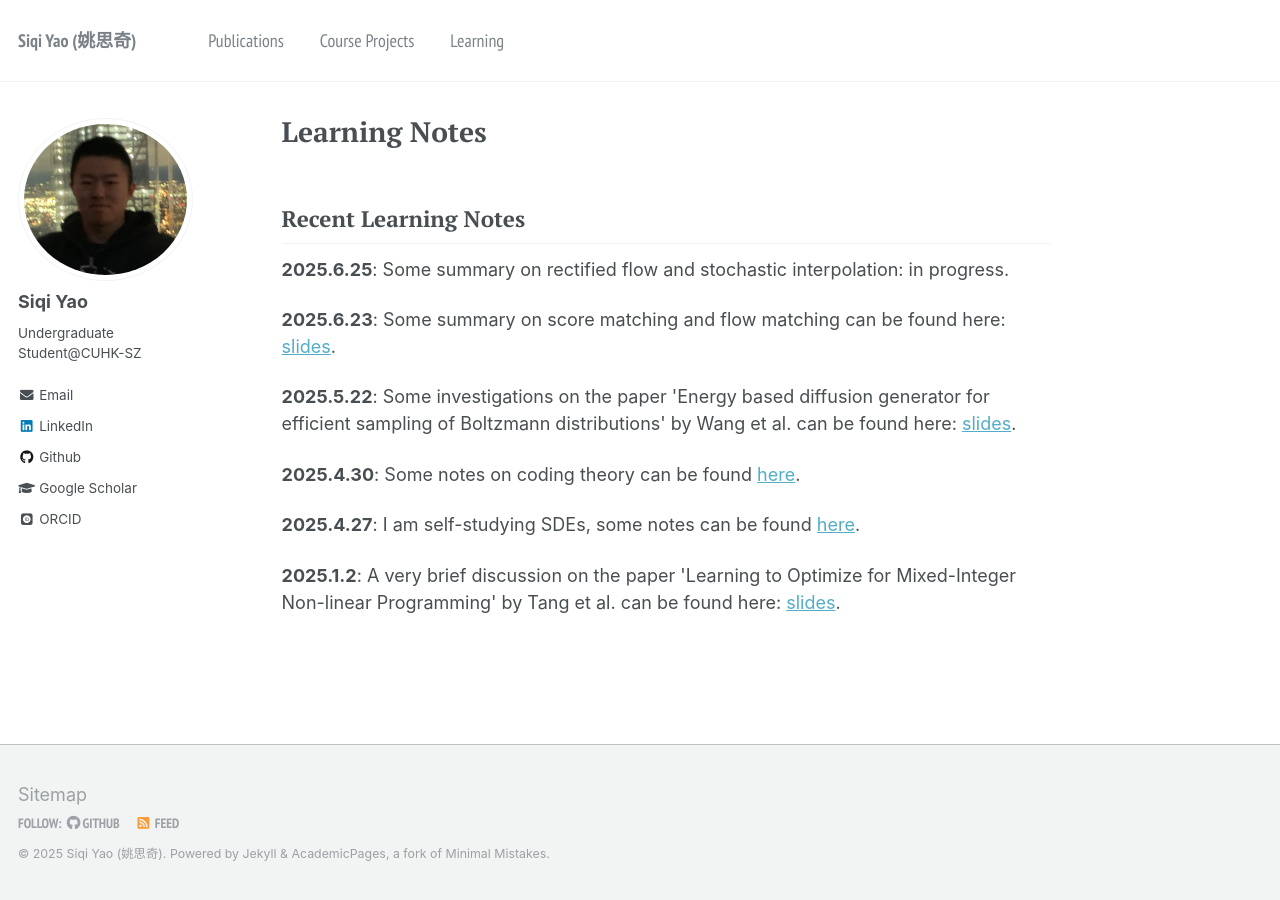
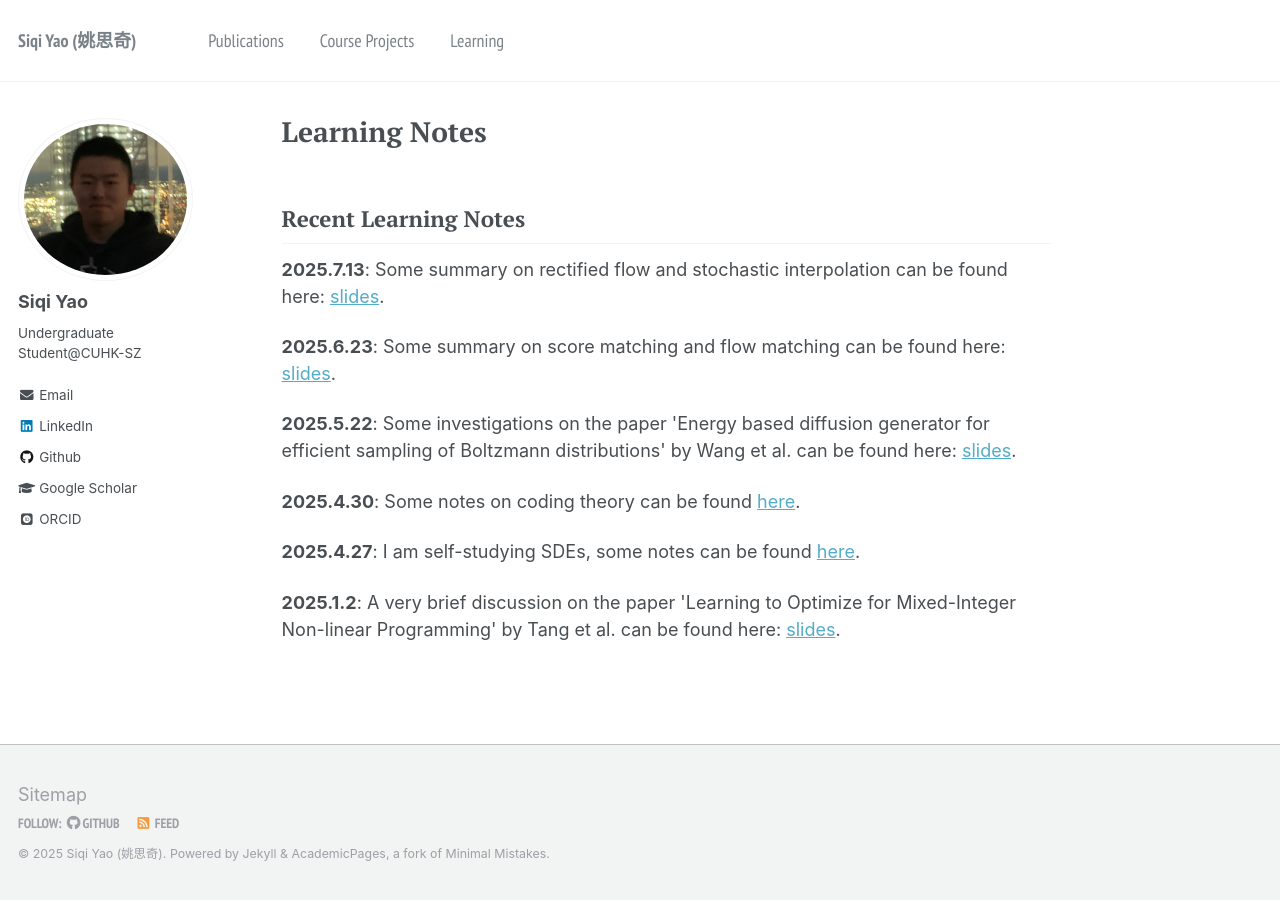
Before and after one commit to YaoSiqi2003/YaoSiqi2003.github.io, a Jekyll site: the page built from _pages/learning.md, in a window 1280 px wide. Built offline with Jekyll 4.4.1, drawn with Linux system fonts in a browser that asks for light colours; some web fonts are replaced.

Commit message:
Add new file

```diff
--- a/_pages/learning.md
+++ b/_pages/learning.md
@@ -7,7 +7,7 @@ author_profile: true
 
 ## Recent Learning Notes
 
-<p><strong>2025.6.25</strong>: Some summary on rectified flow and stochastic interpolation: in progress.</p>
+<p><strong>2025.7.13</strong>: Some summary on rectified flow and stochastic interpolation can be found here: <a href="/files/Rectified_flow_stochastic_interpolation.pdf">slides</a>.</p>
 
 <p><strong>2025.6.23</strong>: Some summary on score matching and flow matching can be found here: <a href="/files/Score_matching_flow_matching.pdf">slides</a>.</p>
 
```
Also changed, not shown: 1 other file.
